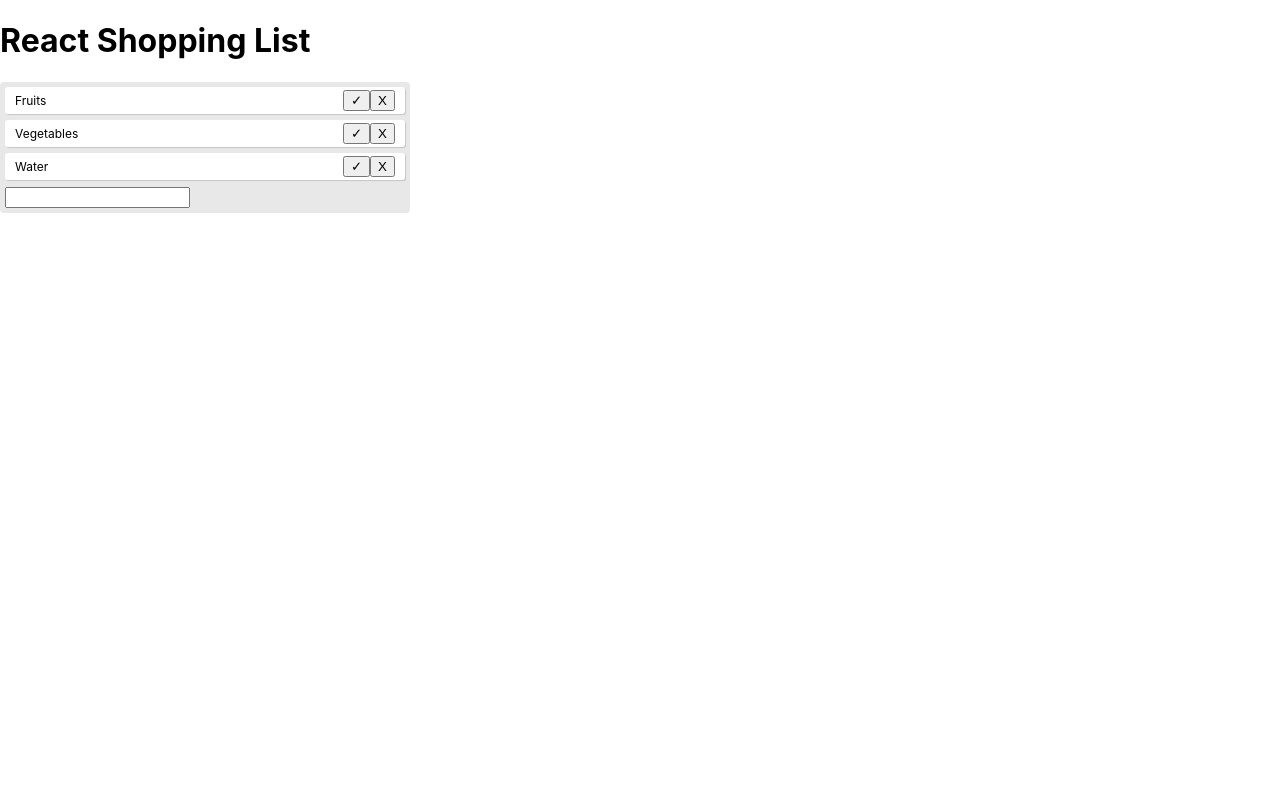
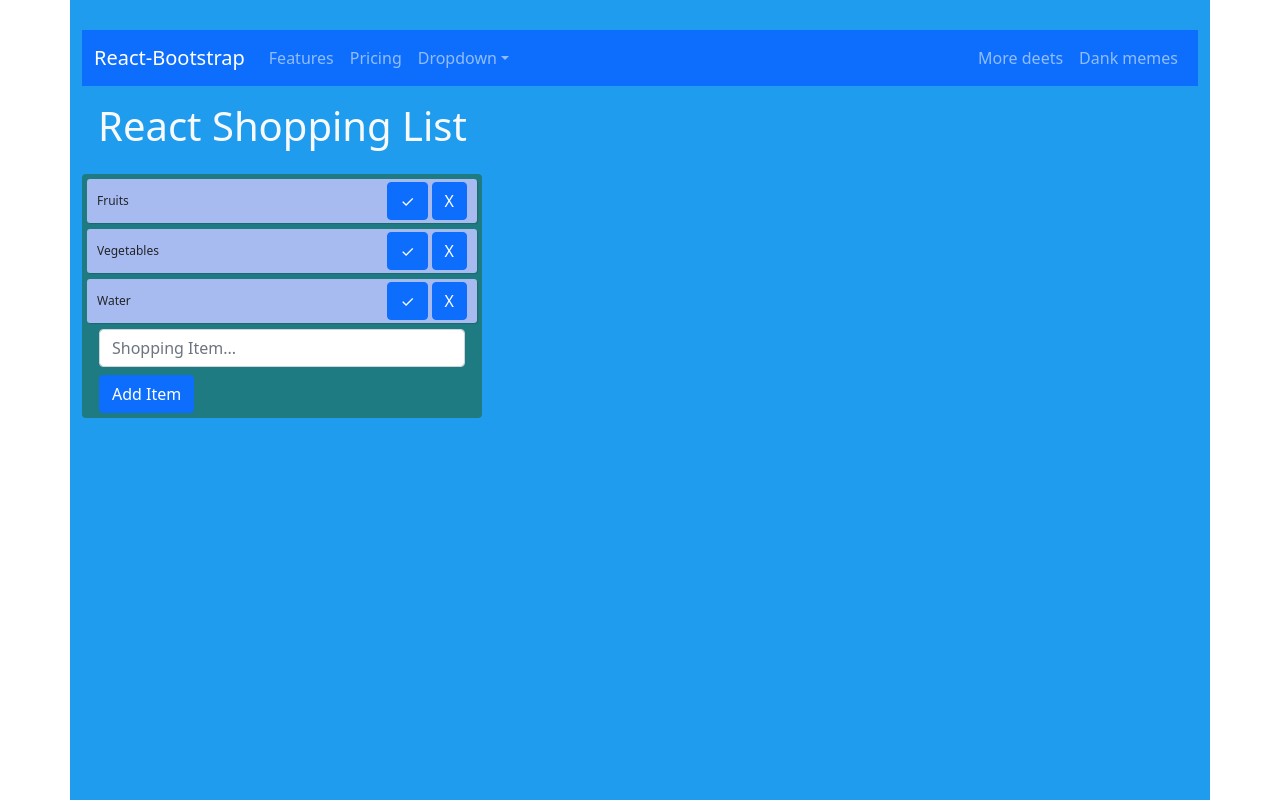
Before and after one commit to fescobar-2/todo-app, a React (Create React App) app: page / in a window 1280 px wide. Built offline with nearby package versions, Linux system fonts and the light colour scheme.

Commit message:
Added style and menu

```diff
--- a/package.json
+++ b/package.json
@@ -6,8 +6,11 @@
     "@testing-library/jest-dom": "^5.14.1",
     "@testing-library/react": "^11.2.7",
     "@testing-library/user-event": "^12.8.3",
+    "bootstrap": "^5.1.0",
     "react": "^17.0.2",
+    "react-bootstrap": "^2.0.0-beta.5",
     "react-dom": "^17.0.2",
+    "react-router-dom": "^5.2.1",
     "react-scripts": "4.0.3",
     "web-vitals": "^1.1.2"
   },
--- a/src/App.css
+++ b/src/App.css
@@ -5,7 +5,7 @@
 }
 
 .todo-list {
-  background: #e8e8e8;
+  background: #1e7b81;
   border-radius: 4px;
   max-width: 400px;
   padding: 5px;
@@ -13,7 +13,7 @@
 
 .todo {
   align-items: center;
-  background: #fff;
+  background: rgb(167, 187, 241);
   border-radius: 3px;
   box-shadow: 1px 1px 1px rgba(0, 0, 0, 0.15);
   display: flex;
--- a/src/App.js
+++ b/src/App.js
@@ -1,5 +1,9 @@
 import React from "react";
 import './App.css';
+import Button from "react-bootstrap/Button";
+import Form from "react-bootstrap/Form";
+import Container from "react-bootstrap/Container";
+import Navigation from "./Components/Navigation"
 
 function Todo ({ todo, index, completeTodo, removeTodo }) {
   return (
@@ -7,8 +11,8 @@ function Todo ({ todo, index, completeTodo, removeTodo }) {
       style={{ textDecoration: todo.isCompleted ? "line-through" : "" }}>
       {todo.text}
       <div>
-      <button onClick={() => completeTodo(index)}>✓</button>
-      <button onClick={() => removeTodo(index)}>X</button>
+      <Button className="me-1" onClick={() => completeTodo(index)}>✓</Button>
+      <Button onClick={() => removeTodo(index)}>X</Button>
       </div>
     </div>
   );
@@ -25,14 +29,18 @@ function TodoForm({ addTodo }) {
   };
 
   return(
-    <form onSubmit={handleSubmit}>
-      <input
-        type="text"
-        className="input"
-        value={value}
-        onChange={e => setValue(e.target.value)}
-      />
-    </form>
+    <Container className="mx-auto">
+      <Form onSubmit={handleSubmit}>
+        <Form.Control
+          type="text"
+          placeholder="Shopping Item..."
+          value={value}
+          onChange={e => setValue(e.target.value)}
+        />
+
+        <Button className="mt-2" type="submit" value="Submit">Add Item</Button>
+      </Form>
+    </Container>
   )
 }
 
@@ -67,8 +75,9 @@ function App() {
   }
 
   return (
-    <div className="App">
-      <h1>React Shopping List</h1>
+    <Container className="app">
+      <Navigation/>
+      <h1 className="p-3 mb-2 text-light">React Shopping List</h1>
       <div className="todo-list">
         {todos.map((todo, index) => (
           <Todo
@@ -81,7 +90,7 @@ function App() {
         ))}
         <TodoForm addTodo={addTodo} />
       </div>
-    </div>
+    </Container>
   );
 }
 
--- /dev/null
+++ b/src/Components/Navigation.js
@@ -0,0 +1,35 @@
+import React from "react";
+import  Navbar from "react-bootstrap/Navbar";
+import Nav from "react-bootstrap/Nav";
+import Container from "react-bootstrap/Container"
+import NavDropdown from "react-bootstrap/NavDropdown";
+
+export default function Navigation() {
+	return(
+		<Navbar collapseOnSelect expand="lg" bg="primary" variant="dark">
+			<Container>
+			<Navbar.Brand href="#home">React-Bootstrap</Navbar.Brand>
+			<Navbar.Toggle aria-controls="responsive-navbar-nav" />
+			<Navbar.Collapse id="responsive-navbar-nav">
+				<Nav className="me-auto">
+					<Nav.Link href="#features">Features</Nav.Link>
+					<Nav.Link href="#pricing">Pricing</Nav.Link>
+					<NavDropdown title="Dropdown" id="collasible-nav-dropdown">
+						<NavDropdown.Item href="#action/3.1">Action</NavDropdown.Item>
+						<NavDropdown.Item href="#action/3.2">Another action</NavDropdown.Item>
+						<NavDropdown.Item href="#action/3.3">Something</NavDropdown.Item>
+						<NavDropdown.Divider />
+						<NavDropdown.Item href="#action/3.4">Separated link</NavDropdown.Item>
+					</NavDropdown>
+				</Nav>
+				<Nav>
+					<Nav.Link href="#deets">More deets</Nav.Link>
+					<Nav.Link eventKey={2} href="#memes">
+						Dank memes
+					</Nav.Link>
+				</Nav>
+			</Navbar.Collapse>
+			</Container>
+		</Navbar>
+	)
+}
--- /dev/null
+++ b/src/MainRouter.js
@@ -0,0 +1,6 @@
+import React from "react";
+import {Route, Switch} from 'react-router-dom';
+
+export default MainRouter() {
+
+}
--- a/src/index.js
+++ b/src/index.js
@@ -2,6 +2,7 @@ import React from 'react';
 import ReactDOM from 'react-dom';
 import './index.css';
 import App from './App';
+import 'bootstrap/dist/css/bootstrap.min.css';
 import reportWebVitals from './reportWebVitals';
 
 ReactDOM.render(
```
Also changed, not shown: 1 other file (tests, documents, lock files or other folders).
